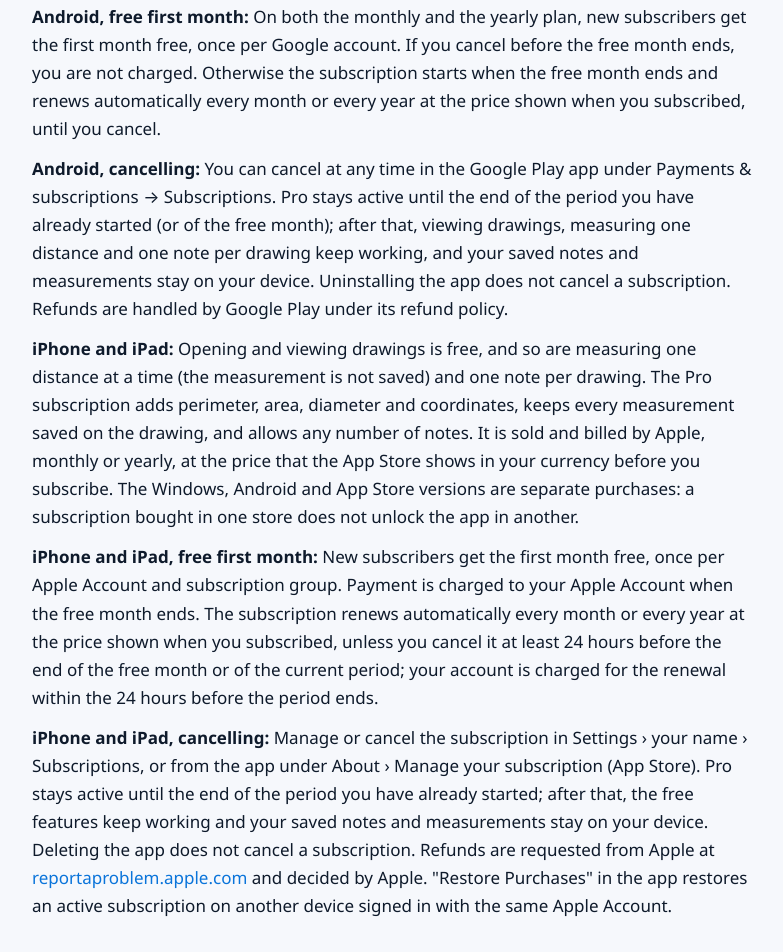
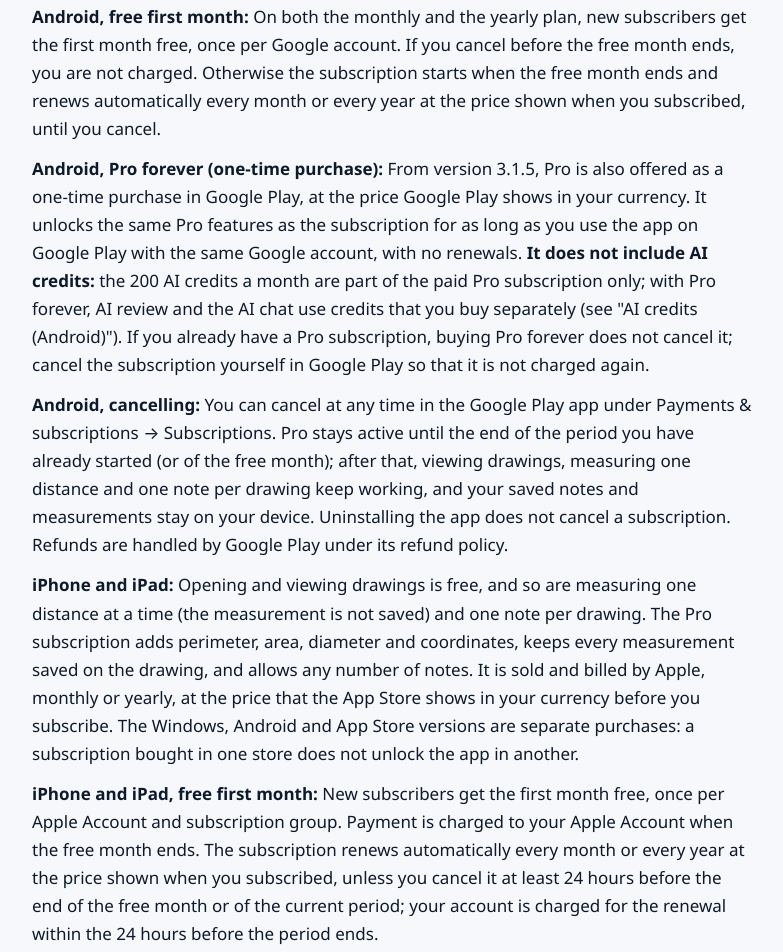
Before and after one commit to marko1995srb/cad-touch-lite, a plain HTML site: page terms.html in a window 1280 px wide. Shown: the part 1432-2384 px from the top of the page, without its empty margins (248-1031 px from the left). Drawn offline with Linux system fonts and the light colour scheme.

Commit message:
terms: Pro forever one-time purchase (Android 3.1.5), no AI credits included
Co-Authored-By: Claude Opus 5.5 <noreply@anthropic.com>
Claude-Session: https://claude.ai/code/session_01YM66hsu1GV58QU3UcEGvG1

```diff
--- a/terms.html
+++ b/terms.html
@@ -51,6 +51,7 @@ footer .social{display:flex;align-items:center;gap:6px;margin:12px 0 0;flex-wrap
 <p><b>Windows:</b> Everything in the app is free to download and use today. Opening and viewing drawings will stay free. Measuring and notes on drawings will later become the paid Pro features, offered as a monthly or yearly subscription with a free first month or as a one-time purchase. When these arrive they will be sold and billed through the Microsoft Store, a subscription can be cancelled at any time in your Microsoft account, and the price will be shown in the Store before you agree to anything.</p>
 <p><b>Android:</b> Opening and viewing drawings, PDFs and photos is free, and so are setting the scale on PDFs and photos, measuring one distance at a time (the measurement is not saved) and one note per drawing, with photos and the PDF report. The Pro subscription adds perimeter and area, diameter and coordinates (DWG only), keeps every measurement saved on the drawing, allows any number of notes, and adds a letterhead on reports and DWG-to-PDF export. It is sold and billed by Google Play, monthly or yearly, at the price that Google Play shows in your currency before you subscribe.</p>
 <p><b>Android, free first month:</b> On both the monthly and the yearly plan, new subscribers get the first month free, once per Google account. If you cancel before the free month ends, you are not charged. Otherwise the subscription starts when the free month ends and renews automatically every month or every year at the price shown when you subscribed, until you cancel.</p>
+<p><b>Android, Pro forever (one-time purchase):</b> From version 3.1.5, Pro is also offered as a one-time purchase in Google Play, at the price Google Play shows in your currency. It unlocks the same Pro features as the subscription for as long as you use the app on Google Play with the same Google account, with no renewals. <b>It does not include AI credits:</b> the 200 AI credits a month are part of the paid Pro subscription only; with Pro forever, AI review and the AI chat use credits that you buy separately (see "AI credits (Android)"). If you already have a Pro subscription, buying Pro forever does not cancel it; cancel the subscription yourself in Google Play so that it is not charged again.</p>
 <p><b>Android, cancelling:</b> You can cancel at any time in the Google Play app under Payments &amp; subscriptions → Subscriptions. Pro stays active until the end of the period you have already started (or of the free month); after that, viewing drawings, measuring one distance and one note per drawing keep working, and your saved notes and measurements stay on your device. Uninstalling the app does not cancel a subscription. Refunds are handled by Google Play under its refund policy.</p>
 <p><b>iPhone and iPad:</b> Opening and viewing drawings is free, and so are measuring one distance at a time (the measurement is not saved) and one note per drawing. The Pro subscription adds perimeter, area, diameter and coordinates, keeps every measurement saved on the drawing, and allows any number of notes. It is sold and billed by Apple, monthly or yearly, at the price that the App Store shows in your currency before you subscribe. The Windows, Android and App Store versions are separate purchases: a subscription bought in one store does not unlock the app in another.</p>
 <p><b>iPhone and iPad, free first month:</b> New subscribers get the first month free, once per Apple Account and subscription group. Payment is charged to your Apple Account when the free month ends. The subscription renews automatically every month or every year at the price shown when you subscribed, unless you cancel it at least 24 hours before the end of the free month or of the current period; your account is charged for the renewal within the 24 hours before the period ends.</p>
```
